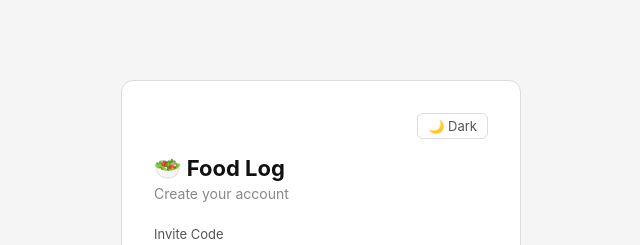
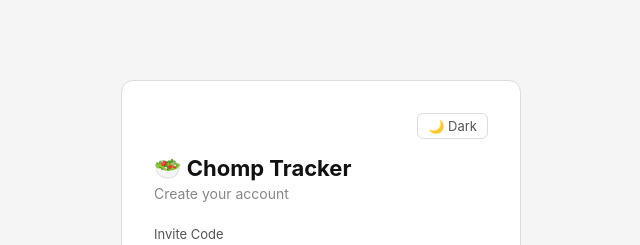
Before and after one commit to haidmichael/food-log-app, a React (Vite) app in the folder client/: page /register in a window 1280 px wide. Shown: the top 245 px of the page, without its empty margins (319-959 px from the left). Built offline with nearby package versions, Linux system fonts and the light colour scheme; no server answers.

Commit message:
fix: corrected timezone date handling and added register to dashboard redirect

```diff
--- a/client/src/pages/DashboardPage.jsx
+++ b/client/src/pages/DashboardPage.jsx
@@ -6,11 +6,15 @@ import MealSection from '../components/MealSection.jsx'
 import FoodSearch from '../components/FoodSearch.jsx'
 
 function getToday() {
-    return new Date().toISOString().split('T')[0]
+    const now = new Date()
+    const year = now.getFullYear()
+    const month = String(now.getMonth() + 1).padStart(2, '0')
+    const day = String(now.getDate()).padStart(2, '0')
+    return `${year}-${month}-${day}`
 }
 
 function formatDate(dateStr) {
-    const date = new Date(dateStr + 'T00:00:00')
+    const date = new Date(dateStr + 'T12:00:00')
     return date.toLocaleDateString('en-US', {
         weekday: 'short',
         month: 'short',
@@ -24,7 +28,7 @@ export default function DashboardPage() {
     const { data: summary, isLoading, isError } = useSummary(date)
 
     const changeDate = (days) => {
-        const current = new Date(date + 'T00:00:00')
+        const current = new Date(date + 'T12:00:00')
         current.setDate(current.getDate() + days)
         setDate(current.toISOString().split('T')[0])
     }
--- a/client/src/pages/RegisterPage.jsx
+++ b/client/src/pages/RegisterPage.jsx
@@ -2,6 +2,7 @@ import { useState } from 'react'
 import { useNavigate, Link } from 'react-router-dom'
 import { registerUser } from '../api/auth.js'
 import { useTheme } from '../context/ThemeContext.jsx'
+import { useAuth } from '../context/AuthContext.jsx'
 
 export default function RegisterPage() {
   const [name, setName] = useState('')
@@ -13,6 +14,7 @@ export default function RegisterPage() {
   const [inviteCode, setInviteCode] = useState('')
 
   const { theme, toggleTheme } = useTheme()
+  const { login } = useAuth()
   const navigate = useNavigate()
 
   const handleSubmit = async (e) => {
@@ -21,8 +23,9 @@ export default function RegisterPage() {
     setError(null)
 
     try {
-      await registerUser({ name, email, password, inviteCode })
-      navigate('/login')
+      const data = await registerUser({ name, email, password, inviteCode })
+      login(data.user, data.token)
+      navigate('/dashboard')
     } catch (err) {
       setError(err.response?.data?.error || 'Registration failed')
     } finally {
@@ -58,7 +61,7 @@ export default function RegisterPage() {
       </div>
 
       <h1 style={{ fontSize: '22px', marginBottom: '4px', color: 'var(--text-primary)' }}>
-        🥗 Food Log
+        🥗 Chomp Tracker
       </h1>
       <p style={{ color: 'var(--text-muted)', fontSize: '14px', marginBottom: '1.5rem' }}>
         Create your account
```
Also changed, not shown: 1 other file (tests, documents, lock files or other folders).
